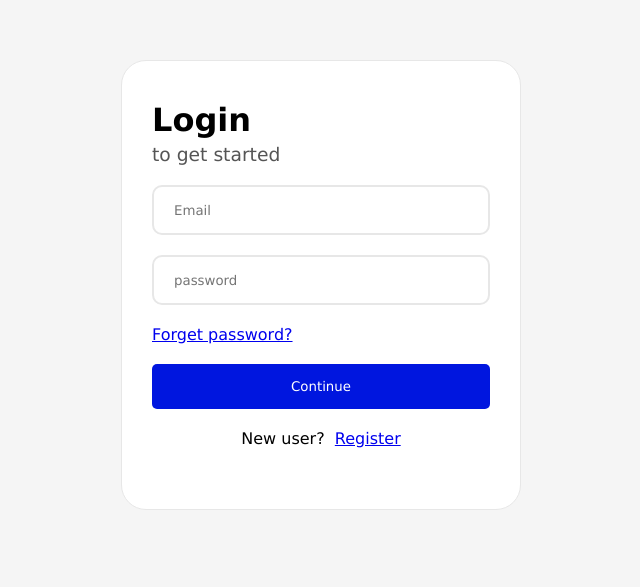
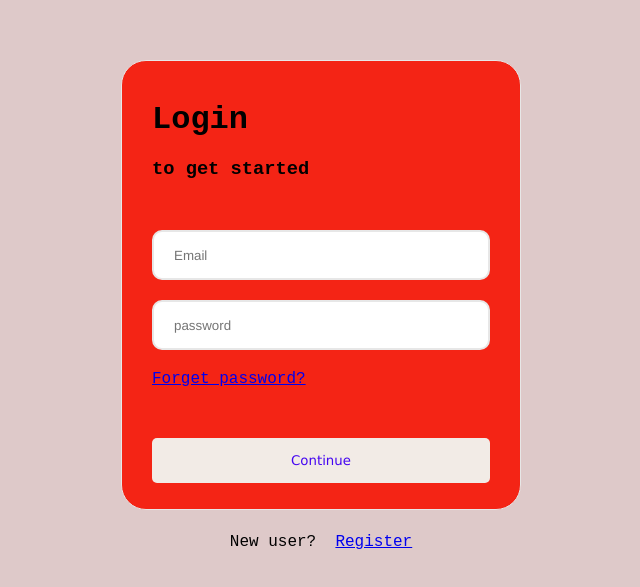
Before and after one commit to N-Anandcoder/GIT-LEARING, a plain HTML site: page day9/login.html in a window 1280 px wide. Shown: the part 115-702 px from the top of the page, without its empty margins (319-959 px from the left). Drawn offline with Linux system fonts and the light colour scheme.

Commit message:
fll added

```diff
--- a/day9/style.css
+++ b/day9/style.css
@@ -1,4 +1,4 @@
-html {
+/* html {
     height: 100vh;
     background: #f5f5f5;
     font-family: "Lucida Sans", "Lucida Sans Regular", "Lucida Grande",
@@ -100,14 +100,14 @@ html {
   }
 
   /* ID */
-  #square {
+  /*#square {
     width: 100px;
     height: 100px;
     background: green;
   }
 
   /* CLASS */
-  .square {
+ /*.square {
     width: 100px;
     height: 100px;
   }
@@ -127,4 +127,107 @@ html {
 
   .yellow {
     background: lightgoldenrodyellow;
+  }  */
+
+
+
+   html{
+    height: 100vh;
+    font-family:'Courier New', Courier, monospace;
+    background-color: rgb(222, 201, 201);
+
   }
+
+  body{
+    height: 100%;
+    justify-content: center;
+    align-items: center;
+    padding: 0px;
+    margin: 0px;
+    display: flex;
+  }
+
+   .card {
+    background: rgb(244, 36, 21);
+    width: 400px;
+    height: 450px;
+    border: 1px solid #e7e7e7;
+    border-radius: 25px;
+    padding: 40px 30px 20px 30px;
+    box-sizing: border-box;
+  }
+
+  h1,h2,h3,h4,h5,h6,p{
+  margin: 0px 0px 0px 0px;
+  }
+
+  .mb-20{
+     margin-bottom: 50px;
+  }
+
+  .heading{
+    margin-bottom: 20px;
+  }
+
+  .pg{
+    margin-bottom: 2px;
+    color: yellow;
+  }
+
+  input {
+    display: block;
+    width: 100%;
+    height: 50px;
+    border: 2px solid #e7e7e7;
+    padding-inline-start: 20px;
+    box-sizing: border-box;
+    margin-bottom: 20px;
+    border-radius: 10px;
+    font-family: 'Franklin Gothic Medium', 'Arial Narrow', Arial, sans-serif;
+  }
+
+  button:active {
+    outline: 4px solid rgba(241, 7, 7, 0.557);
+    cursor: pointer;
+  }
+
+
+  button:hover{
+    background-color:  rgb(30, 17, 204);
+    cursor: pointer;
+  }
+
+
+  button{
+
+      width: 100%;
+      height: 45px;
+      border-radius: 5px;
+      background: #f2ebe6;
+      color: #4506f1;
+      outline: none;
+      border: none;
+      font-family: "Lucida Sans", "Lucida Sans Regular", "Lucida Grande",
+        "Lucida Sans Unicode", Geneva, Verdana, sans-serif;
+        font-weight: 500;
+
+  }
+
+  input:focus {
+    box-shadow: 0px 10px 15px -3px rgba(0, 0, 0, 0.1);
+    outline: none;
+  }
+
+  input:active {
+    border: 2px solid #1616d7;
+  }
+
+  a:visited {
+    color: rgb(201, 196, 209);
+
+  }
+
+  .registerLink {
+    text-align: center;
+
+  }
```
Also changed, not shown: day3/iterations.js (+11 -11 lines), day8/pratice.html (added, +42 -0 lines), day9/pratice.html (added, +32 -0 lines), day20/index.html (line endings or trailing spaces).
